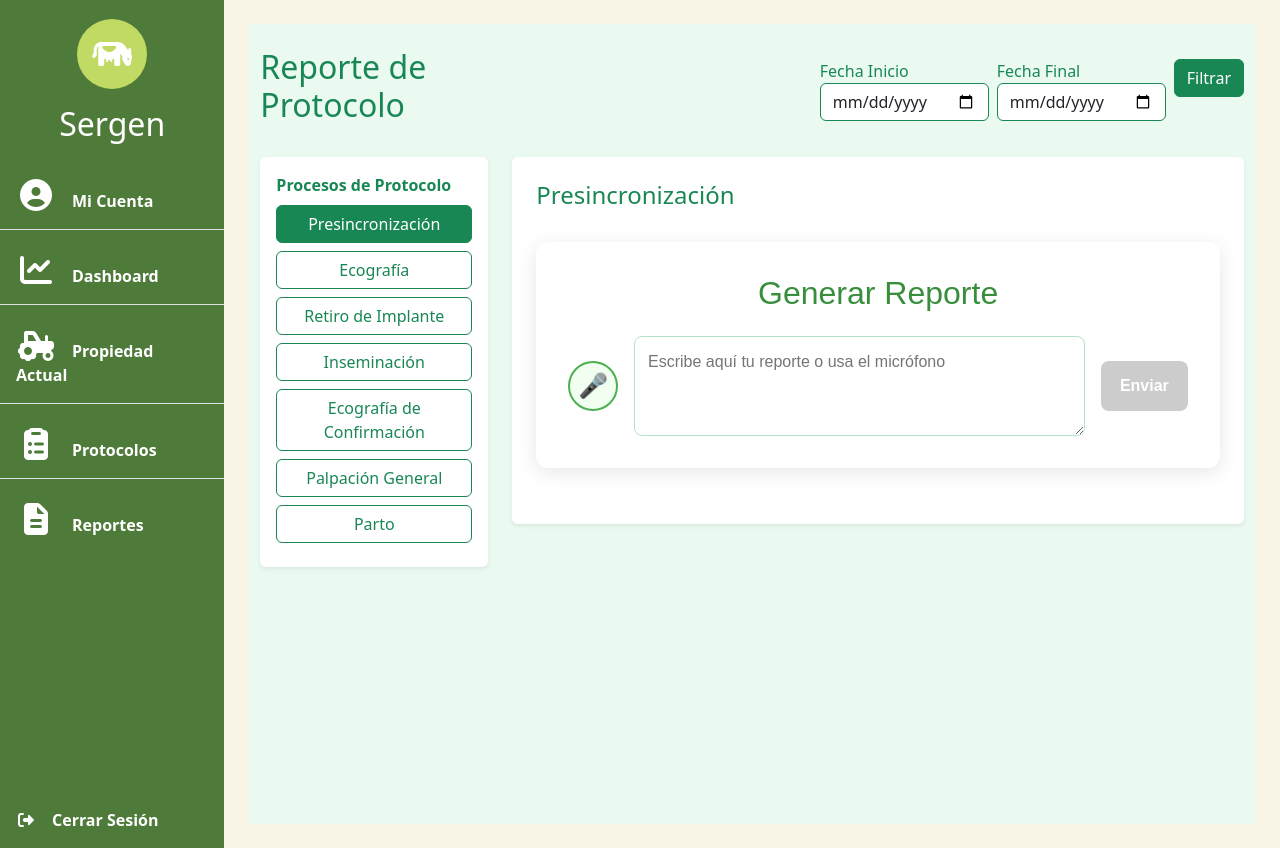
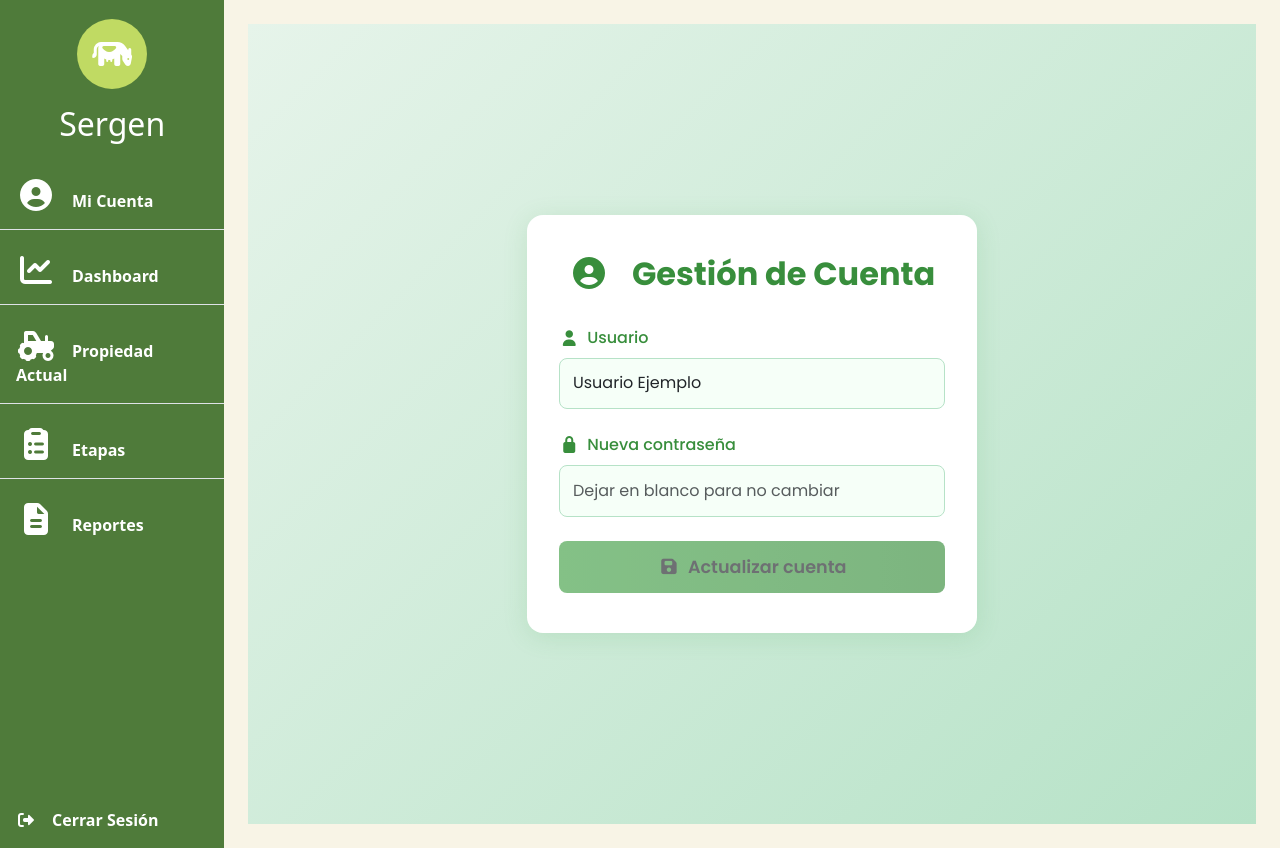
Before and after one commit to danielinhomv/sergen-front, a Vue app: page / in a window 1280 px wide. Built offline with nearby package versions, Linux system fonts and the light colour scheme.

Commit message:
cracion del layout para los procesos y creacion de la pantalla para gestionar cuenta

```diff
--- a/src/App.vue
+++ b/src/App.vue
@@ -1,15 +1,15 @@
 
 <template>
- <InseminationReport/>
+ <AccountManagement/>
 </template>
 
 <script>
-import InseminationReport from './components/report/InseminationReport.vue';
+import AccountManagement from './components/management/AccountManagement.vue';
 
 export default {
   name: 'App',
   components: {
-    InseminationReport, // Esto registra el componente para que pueda ser usado en el template
+    AccountManagement, // Esto registra el componente para que pueda ser usado en el template
   },
 };
 </script>
--- a/src/components/LayoutApp.vue
+++ b/src/components/LayoutApp.vue
@@ -20,7 +20,7 @@
           <i class="fas fa-tractor me-3"></i>Propiedad Actual
         </a>
         <a href="#" class="list-group-item list-group-item-action bg-transparent text-white fw-bold p-3 mb-2 ">
-          <i class="fas fa-clipboard-list me-3"></i>Protocolos
+          <i class="fas fa-clipboard-list me-3"></i>Etapas
         </a>
         <a href="#" class="list-group-item list-group-item-action bg-transparent text-white fw-bold p-3 mb-2 ">
           <i class="fas fa-file-alt me-3"></i>Reportes
--- /dev/null
+++ b/src/components/management/AccountManagement.vue
@@ -0,0 +1,165 @@
+<template>
+  <LayoutApp>
+    <div class="account-container">
+      <div class="account-card">
+        <h2 class="account-title">
+          <i class="fas fa-user-circle me-3"></i>
+          Gestión de Cuenta
+        </h2>
+        <form @submit.prevent="updateAccount">
+          <div class="form-group">
+            <label for="username">
+              <i class="fas fa-user me-2"></i>Usuario
+            </label>
+            <input v-model="form.username" id="username" type="text" required class="form-control" />
+          </div>
+          <div class="form-group">
+            <label for="password">
+              <i class="fas fa-lock me-2"></i>Nueva contraseña
+            </label>
+            <input
+              v-model="form.password"
+              id="password"
+              type="password"
+              placeholder="Dejar en blanco para no cambiar"
+              class="form-control"
+            />
+          </div>
+          <div class="form-group" v-if="form.password">
+            <label for="confirmPassword">
+              <i class="fas fa-lock me-2"></i>Confirmar contraseña
+            </label>
+            <input
+              v-model="form.confirmPassword"
+              id="confirmPassword"
+              type="password"
+              class="form-control"
+            />
+          </div>
+          <div class="d-grid gap-2">
+            <button type="submit" class="btn btn-update" :disabled="isButtonDisabled">
+              <i class="fas fa-save me-2"></i>Actualizar cuenta
+            </button>
+          </div>
+        </form>
+      </div>
+    </div>
+  </LayoutApp>
+</template>
+
+<script setup>
+import { ref, computed } from 'vue';
+import LayoutApp from '../LayoutApp.vue';
+
+const originalUsername = 'Usuario Ejemplo';
+const form = ref({
+  username: originalUsername,
+  password: '',
+  confirmPassword: ''
+});
+
+const isFormModified = computed(() => {
+  return form.value.username !== originalUsername || form.value.password.length > 0;
+});
+
+const isPasswordValid = computed(() => {
+  return form.value.password === form.value.confirmPassword;
+});
+
+const isButtonDisabled = computed(() => {
+  if (!isFormModified.value) {
+    return true;
+  }
+  if (form.value.password && !isPasswordValid.value) {
+    return true;
+  }
+  return false;
+});
+
+const updateAccount = () => {
+  // Lógica de validación movida a una propiedad computada
+  if (isButtonDisabled.value) {
+    alert('Por favor, revisa tus datos.');
+    return;
+  }
+
+  // Simulación de respuesta exitosa
+  alert('Cuenta actualizada correctamente.');
+};
+</script>
+
+<style scoped>
+@import url('https://fonts.googleapis.com/css2?family=Poppins:wght@400;500;600;700&display=swap');
+@import url('https://cdnjs.cloudflare.com/ajax/libs/font-awesome/5.15.4/css/all.min.css');
+
+.account-container {
+  min-height: 100vh;
+  display: flex;
+  align-items: center;
+  justify-content: center;
+  background: linear-gradient(135deg, #e6f4ea 0%, #b6e2c7 100%);
+  font-family: 'Poppins', sans-serif;
+}
+
+.account-card {
+  background: #fff;
+  border-radius: 16px;
+  box-shadow: 0 4px 24px rgba(67, 160, 71, 0.15);
+  padding: 2.5rem 2rem;
+  max-width: 450px;
+  width: 100%;
+}
+
+.account-title {
+  color: #388e3c;
+  text-align: center;
+  margin-bottom: 2rem;
+  font-weight: 700;
+}
+
+.form-group {
+  margin-bottom: 1.5rem;
+}
+
+label {
+  display: block;
+  margin-bottom: 0.5rem;
+  color: #388e3c;
+  font-weight: 500;
+  display: flex;
+  align-items: center;
+}
+
+.form-control {
+  width: 100%;
+  padding: 0.8rem;
+  border: 1px solid #b6e2c7;
+  border-radius: 8px;
+  font-size: 1rem;
+  background: #f6fff8;
+  transition: border-color 0.2s, box-shadow 0.2s;
+}
+
+.form-control:focus {
+  border-color: #43a047;
+  box-shadow: 0 0 0 0.2rem rgba(67, 160, 71, 0.25);
+  outline: none;
+}
+
+.btn-update {
+  padding: 0.8rem;
+  background: linear-gradient(90deg, #43a047 0%, #388e3c 100%);
+  color: #fff;
+  border: none;
+  border-radius: 8px;
+  font-size: 1.1rem;
+  font-weight: 600;
+  cursor: pointer;
+  transition: background 0.2s, transform 0.2s;
+}
+
+.btn-update:hover {
+  background: linear-gradient(90deg, #388e3c 0%, #43a047 100%);
+  transform: translateY(-2px);
+}
+</style>
```
Also changed, not shown: src/components/management/InseminationManagement.vue (added, +13 -0 lines), src/components/management/LayoutManagement.vue (added, +67 -0 lines).
